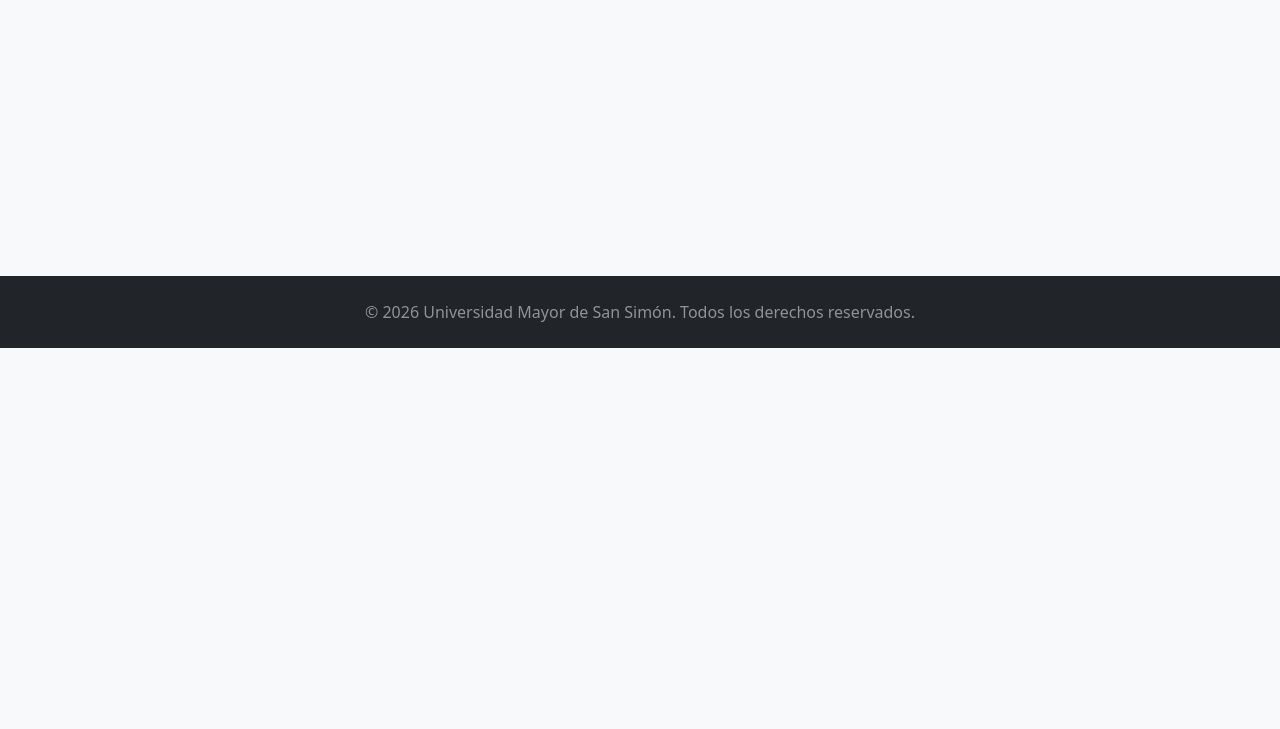
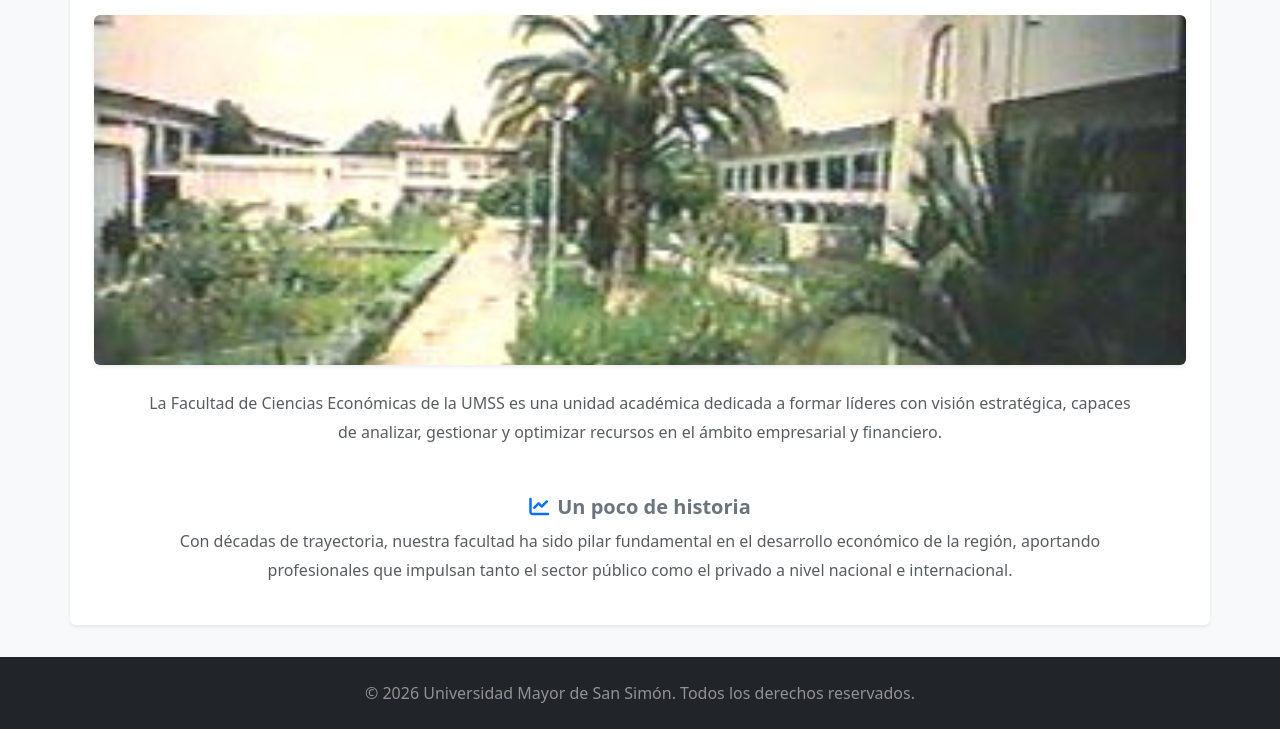
Before and after one commit to ag-cris21/gitgnore, a plain HTML site: page pages/carreras_facultades/carreras_eco.html in a window 1280 px wide. Shown: the part 452-1181 px from the top of the page. Before the commit the page ends 800 px from the top, so only its background shows below. Drawn offline with nearby package versions, Linux system fonts and the light colour scheme.

Commit message:
docs(economia): add faculty description and historical background in carreras_eco.html

```diff
--- a/pages/carreras_facultades/carreras_eco.html
+++ b/pages/carreras_facultades/carreras_eco.html
@@ -42,7 +42,25 @@
         </div>
     </section>
 
-    <!-- AQUÍ IRÁ LA INFORMACIÓN (Commit 2) -->
+    <!-- 🔹 HISTORIA E IMAGEN -->
+    <section class="container bg-white p-4 shadow-sm rounded mt-4">
+        <h2 class="fw-bold border-bottom pb-2 text-primary text-center">Nuestra Facultad</h2>
+
+        <div class="text-center my-4">
+            <img src="../../assets/img/umss3.jpg" alt="Historia Economía" class="img-fluid rounded shadow-sm" style="max-height: 350px; width: 100%; object-fit: cover;">
+        </div>
+
+        <p class="text-muted text-center px-md-5" style="line-height: 1.8;">
+            La Facultad de Ciencias Económicas de la UMSS es una unidad académica dedicada a formar líderes con visión estratégica, capaces de analizar, gestionar y optimizar recursos en el ámbito empresarial y financiero.
+        </p>
+
+        <h3 class="h5 mt-5 text-secondary fw-bold text-center">
+            <i class="fa-solid fa-chart-line me-2 text-primary"></i>Un poco de historia
+        </h3>
+        <p class="text-muted text-center px-md-5" style="line-height: 1.8;">
+            Con décadas de trayectoria, nuestra facultad ha sido pilar fundamental en el desarrollo económico de la región, aportando profesionales que impulsan tanto el sector público como el privado a nivel nacional e internacional.
+        </p>
+    </section>
 
     <!-- AQUÍ IRÁN LAS CARRERAS (Commit 3) -->
 
```
